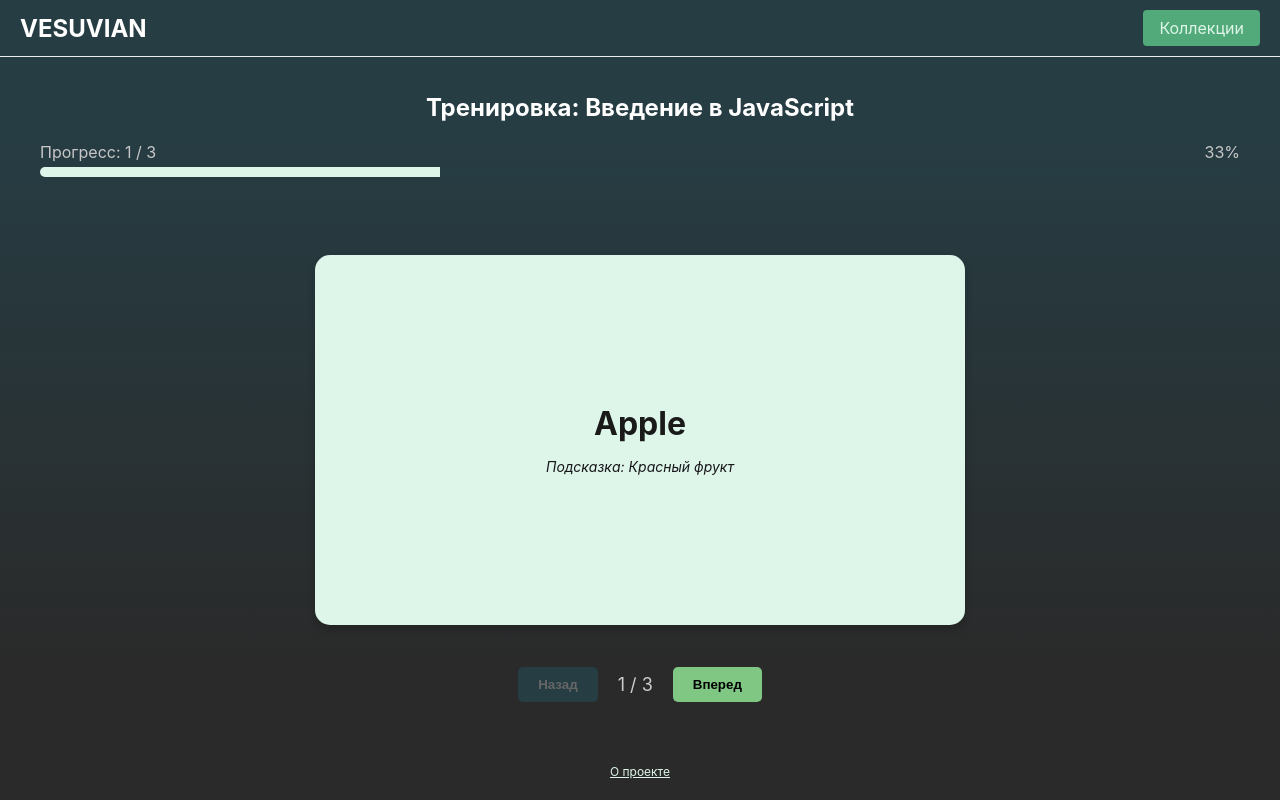
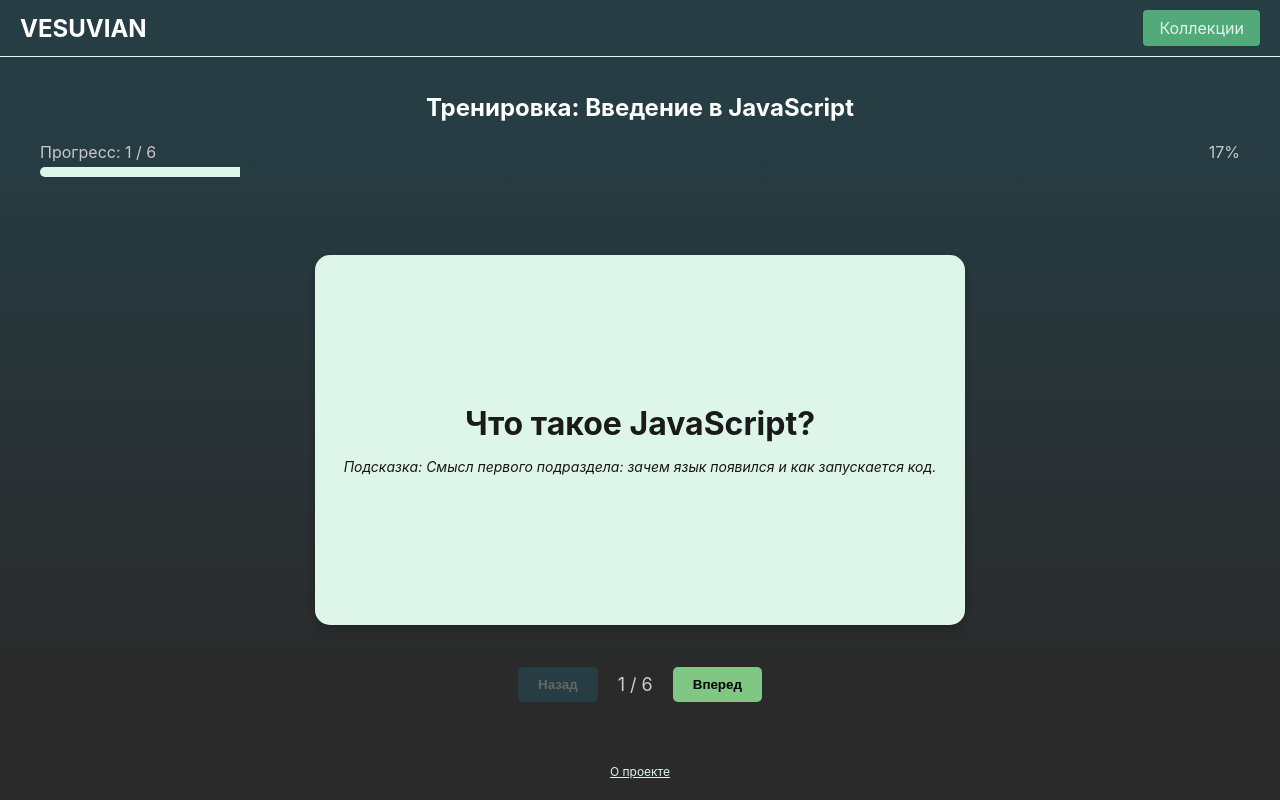
Before and after one commit to KanSars/vesuvian_mini_js, a React (Vite) app: page /training/1 in a window 1280 px wide. Built offline with nearby package versions, Linux system fonts and the light colour scheme.

Commit message:
Fill JavaScript intro collection cards

```diff
--- a/src/pages/TrainingPage/ui/TrainingPage.tsx
+++ b/src/pages/TrainingPage/ui/TrainingPage.tsx
@@ -9,24 +9,108 @@ import styles from './TrainingPage.module.scss';
 // Моковые данные для карточек (в будущем будут приходить из API по collectionId)
 const mockCards: Record<string, Card[]> = {
   '1': [
-    { id: 'c1', term: 'Apple', definition: 'Яблоко', hint: 'Красный фрукт' },
-    { id: 'c2', term: 'Banana', definition: 'Банан', hint: 'Желтый фрукт' },
-    { id: 'c3', term: 'Cherry', definition: 'Вишня', hint: 'Маленькая красная ягода' },
+    {
+      id: 'intro-what-is-js',
+      term: 'Что такое JavaScript?',
+      definition: 'JavaScript — язык для оживления веб-страниц. Программы на нём называются скриптами: браузер может читать их как текст и выполнять прямо на странице.',
+      hint: 'Смысл первого подраздела: зачем язык появился и как запускается код.',
+    },
+    {
+      id: 'intro-browser-can',
+      term: 'Что может JavaScript в браузере?',
+      definition: 'Он может менять HTML и стили, реагировать на действия пользователя, отправлять сетевые запросы, работать с cookies и хранить данные в браузере.',
+      hint: 'Страница, пользователь, сеть и локальное хранение.',
+    },
+    {
+      id: 'intro-browser-cannot',
+      term: 'Чего не может JavaScript в браузере?',
+      definition: 'Из соображений безопасности он не получает свободный доступ к файлам, системным функциям, устройствам и данным других сайтов без явного разрешения.',
+      hint: 'Ограничения защищают пользователя и его данные.',
+    },
+    {
+      id: 'intro-special',
+      term: 'Что делает JavaScript особенным?',
+      definition: 'Он полностью интегрирован с HTML/CSS, хорошо подходит для простых интерфейсных задач и поддерживается всеми основными браузерами по умолчанию.',
+      hint: 'Именно это сделало его главным языком браузера.',
+    },
+    {
+      id: 'intro-languages-over-js',
+      term: 'Что такое языки “над” JavaScript?',
+      definition: 'Это языки, которые перед запуском преобразуются в JavaScript. Они могут добавлять другой синтаксис, типизацию или возможности для конкретных задач.',
+      hint: 'Например, TypeScript транспилируется в JavaScript.',
+    },
+    {
+      id: 'intro-summary',
+      term: 'Итого: где применяется JavaScript?',
+      definition: 'JavaScript начинался как язык браузера, но теперь используется и на сервере, и на других платформах. В браузере он остаётся ключевой технологией интерфейсов.',
+      hint: 'Браузер — главная, но не единственная среда.',
+    },
   ],
   '2': [
-    { id: 'c4', term: 'Lion', definition: 'Лев', hint: 'Царь зверей' },
-    { id: 'c5', term: 'Elephant', definition: 'Слон', hint: 'Самое большое сухопутное животное' },
-    { id: 'c6', term: 'Giraffe', definition: 'Жираф', hint: 'Длинная шея' },
+    {
+      id: 'manuals-specification',
+      term: 'Для чего нужна спецификация ECMAScript?',
+      definition: 'Она формально описывает сам язык JavaScript. Это самый точный источник, но обычно он нужен не для ежедневного чтения, а для глубокого уточнения деталей.',
+      hint: 'Самый официальный источник про язык.',
+    },
+    {
+      id: 'manuals-references',
+      term: 'Зачем нужны справочники вроде MDN?',
+      definition: 'Справочники удобны для повседневной работы: в них быстро ищут методы, свойства, примеры и подробности по конкретной возможности JavaScript.',
+      hint: 'Когда нужно вспомнить API или метод.',
+    },
+    {
+      id: 'manuals-compatibility',
+      term: 'Для чего нужны таблицы совместимости?',
+      definition: 'Они показывают, какие возможности JavaScript поддерживаются разными браузерами и движками. Это помогает понять, можно ли использовать конкретную функцию.',
+      hint: 'Например, caniuse и compat-table.',
+    },
   ],
   '3': [
-    { id: 'c7', term: '1 + 1', definition: '2', hint: 'Простейшее сложение' },
-    { id: 'c8', term: '2 * 2', definition: '4', hint: 'Умножение' },
-    { id: 'c9', term: '10 / 2', definition: '5', hint: 'Деление' },
+    {
+      id: 'editors-ide',
+      term: 'Что такое IDE?',
+      definition: 'IDE — мощная среда разработки, которая работает с проектом целиком: знает файлы, помогает с автодополнением, интегрируется с git, тестами и другими инструментами.',
+      hint: 'Это больше, чем просто редактор одного файла.',
+    },
+    {
+      id: 'editors-light',
+      term: 'Чем “лёгкие” редакторы отличаются от IDE?',
+      definition: 'Они быстрее и проще, хорошо подходят для быстрого открытия и редактирования файлов. При этом с плагинами граница между ними и IDE может размываться.',
+      hint: 'Скорость и простота против проектной “тяжеловесности”.',
+    },
+    {
+      id: 'editors-choice',
+      term: 'Как выбрать редактор кода?',
+      definition: 'Выбор зависит от проекта, привычек и личных предпочтений. Лучше попробовать несколько инструментов и оставить тот, в котором удобно работать.',
+      hint: 'Не существует одного идеального редактора для всех.',
+    },
   ],
   '4': [
-    { id: 'c10', term: 'Sparrow', definition: 'Воробей', hint: 'Маленькая птичка' },
-    { id: 'c11', term: 'Eagle', definition: 'Орел', hint: 'Хищная птица' },
-    { id: 'c12', term: 'Owl', definition: 'Сова', hint: 'Ночная птица' },
+    {
+      id: 'devtools-chrome',
+      term: 'Как открыть консоль разработчика в Chrome?',
+      definition: 'В Chrome консоль обычно открывают клавишей F12, а на Mac — сочетанием Cmd+Opt+J. Во вкладке Console видны ошибки и можно выполнять JavaScript-команды.',
+      hint: 'Console показывает ошибки и принимает команды.',
+    },
+    {
+      id: 'devtools-other-browsers',
+      term: 'Как устроены devtools в Firefox, Edge и других браузерах?',
+      definition: 'В большинстве браузеров инструменты разработчика открываются через F12 и работают по похожим принципам. Разобравшись в одном, легче перейти к другому.',
+      hint: 'Общий принцип важнее конкретного браузера.',
+    },
+    {
+      id: 'devtools-safari',
+      term: 'Что особенного с devtools в Safari?',
+      definition: 'В Safari сначала нужно включить меню разработки в настройках. После этого консоль можно открыть через Cmd+Opt+C.',
+      hint: 'Сначала включить Develop menu.',
+    },
+    {
+      id: 'devtools-summary',
+      term: 'Зачем нужны инструменты разработчика?',
+      definition: 'Они помогают видеть ошибки, запускать команды, проверять значения и исследовать поведение страницы. Это базовый инструмент отладки.',
+      hint: 'Без devtools сложно понять, что именно сломалось.',
+    },
   ]
 };
 
```
